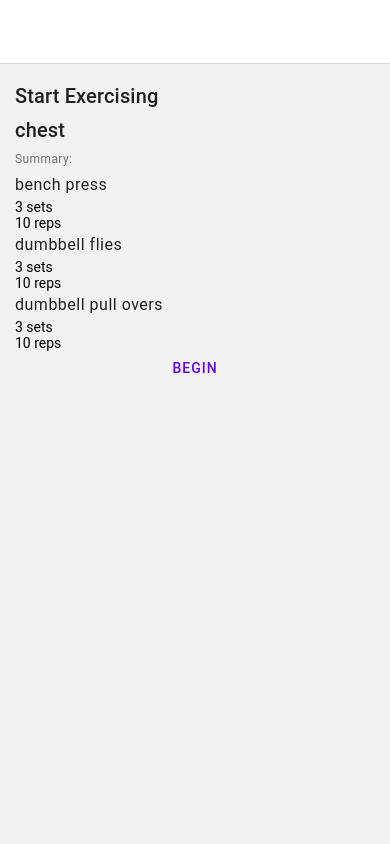
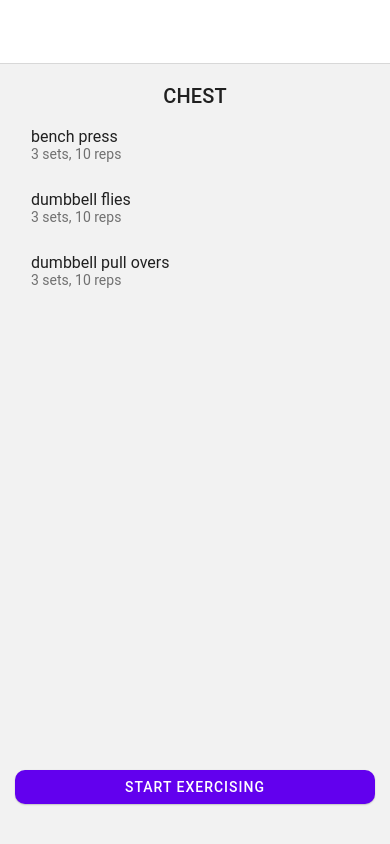
Before and after one commit to Vadlusk/Exercise-Tracker-Mobile, a React Native app: screen /Rest in a window 390 px wide. Both pictures are taken after a click on the button "CHEST". Built offline with nearby package versions, Linux system fonts and the light colour scheme.

Commit message:
:lipstick: style: color buttons and place at bottom of screen

```diff
--- a/app/components/TimeDisplay/index.jsx
+++ /dev/null
@@ -1,20 +0,0 @@
-import React from 'react'
-import PropTypes from 'prop-types'
-import { Text } from 'react-native-paper'
-
-const TimeDisplay = ({ timeInSeconds, ...props }) => {
-  const minutes = Math.floor(timeInSeconds / 60)
-  let seconds = timeInSeconds - minutes * 60
-
-  if (seconds < 10) {
-    seconds = `0${seconds}`
-  }
-
-  return <Text {...props}>{minutes}:{seconds} mins</Text>
-}
-
-TimeDisplay.propTypes = {
-  timeInSeconds: PropTypes.number.isRequired
-}
-
-export default TimeDisplay
--- a/app/components/TotalTimeElapsedHeader/index.jsx
+++ b/app/components/TotalTimeElapsedHeader/index.jsx
@@ -1,9 +1,8 @@
 import React from 'react'
-import { StyleSheet } from 'react-native'
-import { Caption } from 'react-native-paper'
-import { SafeAreaView } from 'react-native-safe-area-context'
+import { StyleSheet, View } from 'react-native'
+import { Caption, Text } from 'react-native-paper'
 
-import TimeDisplay from '../TimeDisplay'
+import { secondsToMinutes } from '../../helpers'
 
 import { useCurrentRoutineContext } from '../../hooks/CurrentRoutineContext'
 
@@ -11,10 +10,10 @@ const TotalTimeElapsedHeader = () => {
   const { totalTimeElapsed } = useCurrentRoutineContext()
 
   return (
-    <SafeAreaView style={styles.container}>
+    <View style={styles.container}>
       <Caption>Total time elapsed: </Caption>
-      <TimeDisplay timeInSeconds={totalTimeElapsed} />
-    </SafeAreaView>
+      <Text>{secondsToMinutes(totalTimeElapsed)}</Text>
+    </View>
   )
 }
 
--- /dev/null
+++ b/app/helpers/index.js
@@ -0,0 +1,10 @@
+export const secondsToMinutes = (timeInSeconds) => {
+  const minutes = Math.floor(timeInSeconds / 60)
+  let seconds = timeInSeconds - minutes * 60
+
+  if (seconds < 10) {
+    seconds = `0${seconds}`
+  }
+
+  return `${minutes}:${seconds}`
+}
--- a/app/screens/Exercise/index.jsx
+++ b/app/screens/Exercise/index.jsx
@@ -1,11 +1,12 @@
 import React, { useEffect, useState } from 'react'
 import { useNavigation } from '@react-navigation/native'
 import { StyleSheet, View } from 'react-native'
-import { Subheading, Title, Text, Caption, Button } from 'react-native-paper'
+import { Button, Subheading, Title, Text } from 'react-native-paper'
 
 import Screen from '../../components/Screen'
-import TimeDisplay from '../../components/TimeDisplay'
 import TotalTimeElapsedHeader from '../../components/TotalTimeElapsedHeader'
+
+import { secondsToMinutes } from '../../helpers'
 
 import { useCurrentRoutineContext } from '../../hooks/CurrentRoutineContext'
 
@@ -57,30 +58,20 @@ const Exercise = () => {
     <Screen>
       {!time && <TotalTimeElapsedHeader />}
 
-      <Title>{name}</Title>
+      <Title>{name.toUpperCase()}</Title>
 
-      {sets > 1 && (
-        <>
-          <Caption>set</Caption>
-          <Text>{currentSet} / {sets}</Text>
-        </>
-      )}
+      {sets > 1 && <Subheading>set {currentSet} out of {sets}</Subheading>}
 
-      {reps && (
-        <>
-          <Caption>reps</Caption>
-          <Text>{reps}</Text>
-        </>
-      )}
+      {reps && <Subheading>{reps} reps</Subheading>}
 
       {time && (
         <View style={styles.timerContainer}>
           <Subheading>time remaining</Subheading>
-          <TimeDisplay timeInSeconds={timeRemainingForCurrentSet} style={styles.time} />
+          <Text style={styles.time}>{secondsToMinutes(timeRemainingForCurrentSet)}</Text>
         </View>
       )}
 
-      <Button onPress={clearTimersAndNavigate}>{time ? 'Skip' : 'Done'}</Button>
+      <Button style={styles.button} mode="contained" onPress={clearTimersAndNavigate}>{time ? 'Skip' : 'Done'}</Button>
     </Screen>
   )
 }
@@ -93,8 +84,10 @@ const styles = StyleSheet.create({
     justifyContent: 'center',
     alignItems: 'center'
   },
-
   time: {
     fontSize: 50
+  },
+  button: {
+    marginTop: 'auto'
   }
 })
--- a/app/screens/FinishRoutine/index.jsx
+++ b/app/screens/FinishRoutine/index.jsx
@@ -1,9 +1,11 @@
 import React from 'react'
 import { useNavigation } from '@react-navigation/native'
-import { Title, Text, Button } from 'react-native-paper'
+import { StyleSheet, View } from 'react-native'
+import { Text, Button, Caption } from 'react-native-paper'
 
 import Screen from '../../components/Screen'
-import TimeDisplay from '../../components/TimeDisplay'
+
+import { secondsToMinutes } from '../../helpers/'
 
 import { useCurrentRoutineContext } from '../../hooks/CurrentRoutineContext'
 
@@ -14,15 +16,19 @@ const FinishRoutine = () => {
 
   return (
     <Screen>
-      <Title>Congrats!</Title>
+      <View style={styles.screen}>
+        <Text style={styles.title}>Congrats!</Text>
 
-      <Text>Total time elapsed: </Text>
-      <TimeDisplay timeInSeconds={totalTimeElapsed} />
-
-      <Button onPress={() => {
-        resetCurrentRoutine()
-        navigation.reset({ index: 0, routes: [{ name: 'SelectRoutine' }] })
-      }}
+        <Caption style={styles.timeElapsed}>Total time elapsed:</Caption>
+        <Caption style={styles.timeElapsed}>{secondsToMinutes(totalTimeElapsed)} minutes</Caption>
+      </View>
+      <Button
+        style={styles.button}
+        mode="contained"
+        onPress={() => {
+          resetCurrentRoutine()
+          navigation.reset({ index: 0, routes: [{ name: 'SelectRoutine' }] })
+        }}
       >
         Back to main screen
       </Button>
@@ -31,3 +37,21 @@ const FinishRoutine = () => {
 }
 
 export default FinishRoutine
+
+const styles = StyleSheet.create({
+  screen: {
+    flex: 1,
+    justifyContent: 'center',
+    alignItems: 'center'
+  },
+  title: {
+    marginBottom: 20,
+    fontSize: 50
+  },
+  timeElapsed: {
+    fontSize: 20
+  },
+  button: {
+    marginTop: 'auto'
+  }
+})
--- a/app/screens/Rest/index.jsx
+++ b/app/screens/Rest/index.jsx
@@ -1,6 +1,7 @@
 import React, { useEffect, useState } from 'react'
 import { useNavigation } from '@react-navigation/native'
-import { Title, Button } from 'react-native-paper'
+import { StyleSheet, View } from 'react-native'
+import { Button, Subheading, Text } from 'react-native-paper'
 
 import Screen from '../../components/Screen'
 
@@ -47,13 +48,26 @@ const Rest = () => {
 
   return (
     <Screen>
-      <Title>rest for 90 seconds</Title>
+      <View style={styles.timerContainer}>
+        <Subheading>rest for 90 seconds</Subheading>
 
-      <Title>{REST_TIME - timeElapsed}</Title>
+        <Text style={styles.time}>{REST_TIME - timeElapsed}</Text>
+      </View>
 
-      <Button onPress={navigate}>Skip</Button>
+      <Button mode="contained" onPress={navigate}>Skip</Button>
     </Screen>
   )
 }
 
 export default Rest
+
+const styles = StyleSheet.create({
+  timerContainer: {
+    flex: 1,
+    justifyContent: 'center',
+    alignItems: 'center'
+  },
+  time: {
+    fontSize: 50
+  }
+})
--- a/app/screens/SelectRoutine/index.jsx
+++ b/app/screens/SelectRoutine/index.jsx
@@ -20,6 +20,7 @@ const Main = () => {
       {['chest', 'legs', 'shoulders', 'back', 'abs'].map((title) => (
         <Button
           key={title}
+          mode="outlined"
           onPress={() => {
             setCurrentRoutine(title)
             navigation.navigate('RoutineStack', { screen: 'StartRoutine', params: { title } })
--- a/app/screens/StartRoutine/index.jsx
+++ b/app/screens/StartRoutine/index.jsx
@@ -1,10 +1,11 @@
 import React from 'react'
 import { useNavigation } from '@react-navigation/native'
-import { View } from 'react-native'
-import { Title, Caption, Subheading, Text, Button } from 'react-native-paper'
+import { StyleSheet, View } from 'react-native'
+import { Button, List, Title } from 'react-native-paper'
 
 import Screen from '../../components/Screen'
-import TimeDisplay from '../../components/TimeDisplay'
+
+import { secondsToMinutes } from '../../helpers'
 
 import { useCurrentRoutineContext } from '../../hooks/CurrentRoutineContext'
 
@@ -15,27 +16,53 @@ const StartRoutine = () => {
 
   return (
     <Screen>
-      <Title>Start Exercising</Title>
-      <Title>{currentRoutine?.title}</Title>
+      <Title style={styles.title}>{currentRoutine?.title.toUpperCase()}</Title>
 
-      <Caption>Summary:</Caption>
-      {currentRoutine?.exercises.map(({ name, sets, reps, time }) => (
-        <View key={name}>
-          <Subheading>{name}</Subheading>
-          {sets > 1 && <Text>{sets} sets</Text>}
-          {reps && <Text>{reps} reps</Text>}
-          {time && (
-            <>
-              <TimeDisplay timeInSeconds={time} />
-              {sets > 1 && <Text>per set</Text>}
-            </>
-          )}
-        </View>
-      ))}
+      {currentRoutine?.exercises.map(({ name, sets, reps, time }) => {
+        let description = ''
+        if (sets > 1) {
+          description += `${sets} sets`
+        }
+        if ((reps || time) && sets > 1) {
+          description += ', '
+        }
+        if (reps) {
+          description += `${reps} reps`
+        }
+        if (time && time <= 60) {
+          description += `${time} seconds`
+        }
+        if (time && time > 60) {
+          description += `${secondsToMinutes(time)} minutes`
+        }
 
-      <Button onPress={() => { startTotalTimeElapsed(); navigation.navigate('Exercise') }}>Begin</Button>
+        return <List.Item key={name} title={name} description={description} />
+      })}
+
+      <Button
+        mode="contained"
+        style={styles.button}
+        onPress={() => {
+          startTotalTimeElapsed()
+          navigation.navigate('Exercise')
+        }}
+      >
+        Start Exercising
+      </Button>
     </Screen>
   )
 }
 
 export default StartRoutine
+
+const styles = StyleSheet.create({
+  title: {
+    alignSelf: 'center'
+  },
+  row: {
+    flexDirection: 'row'
+  },
+  button: {
+    marginTop: 'auto'
+  }
+})
```
